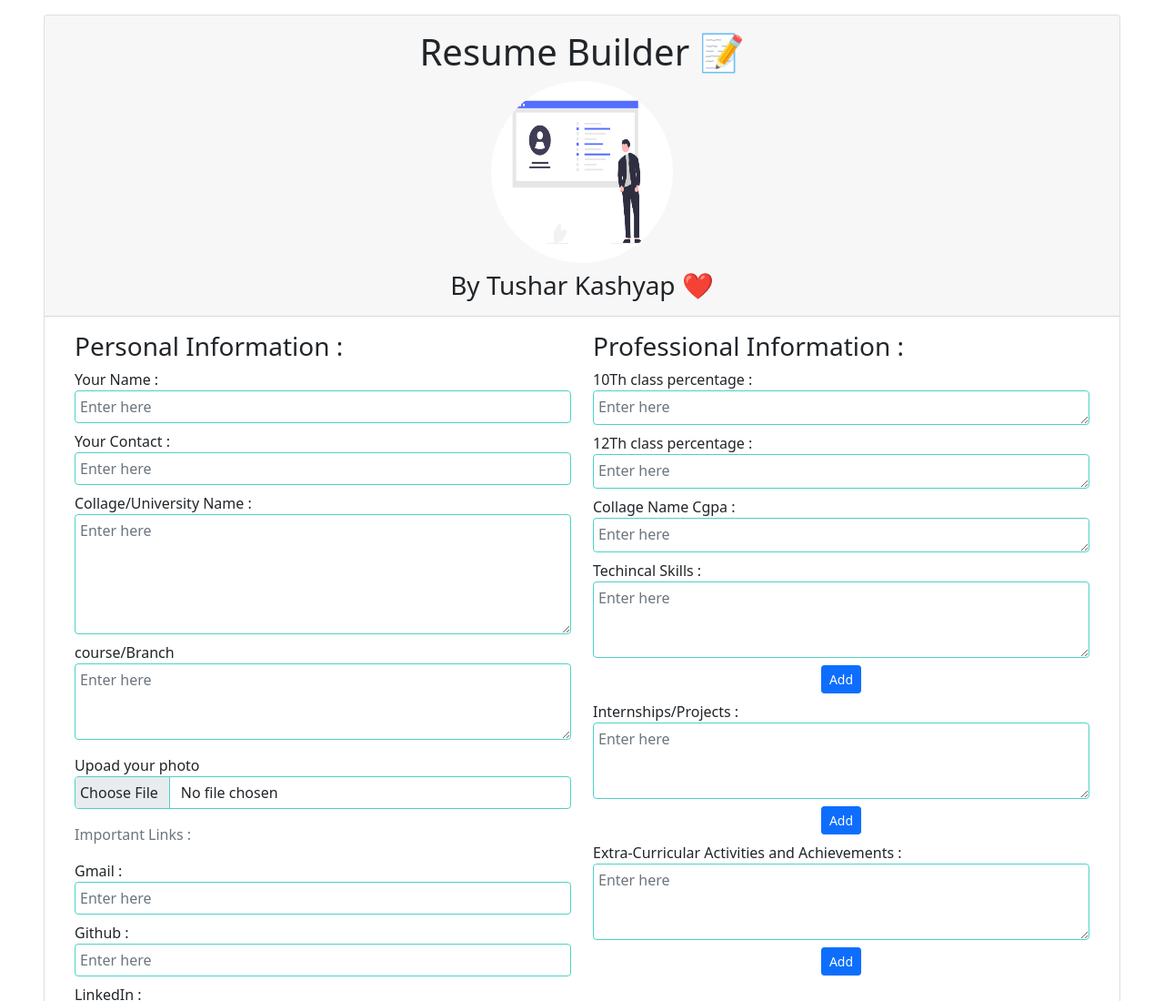
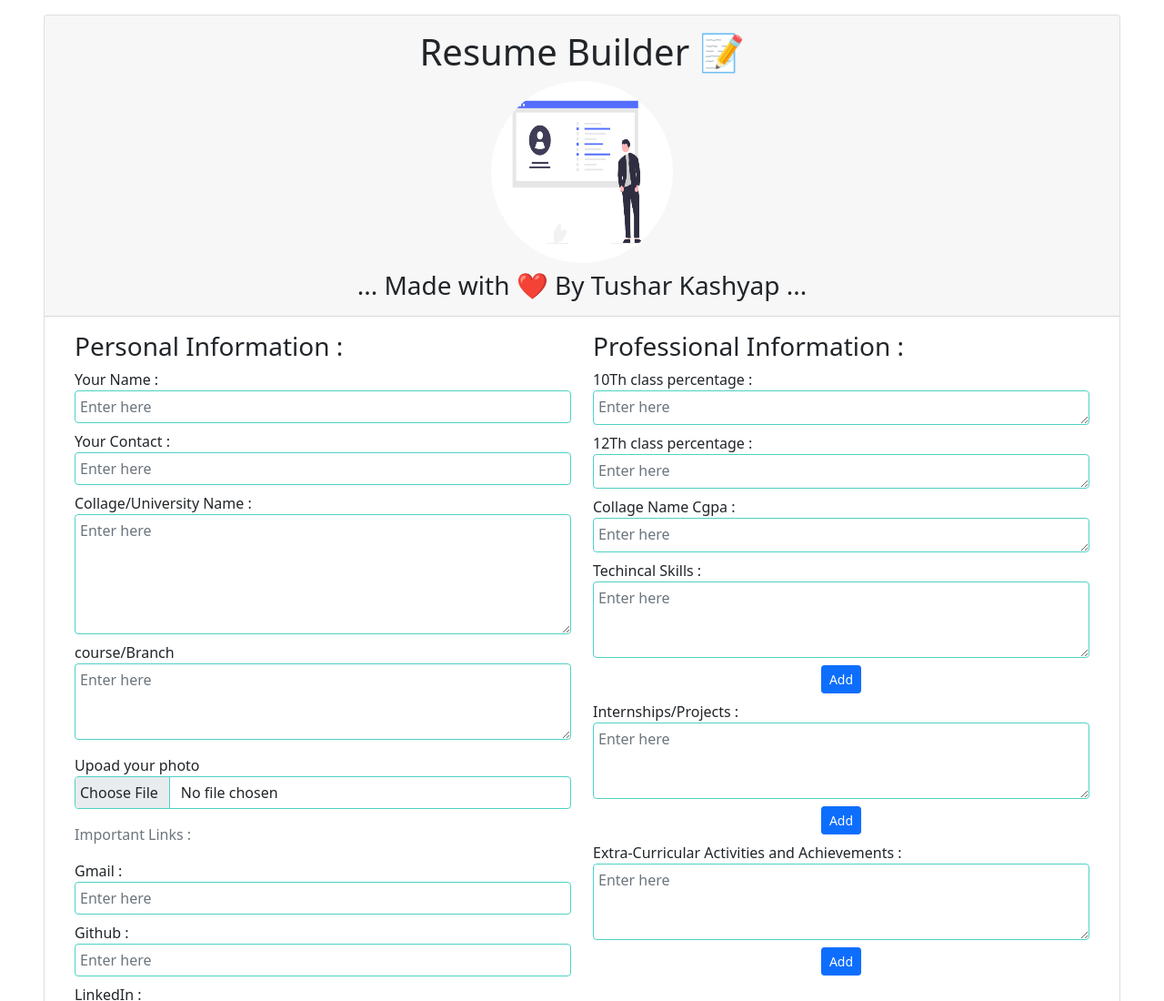
Before and after one commit to tusharkashyap2768/Resume-Builder, a plain HTML site: page index.html in a window 1280 px wide. Shown: the top 1100 px of the page at 91% size. Drawn offline with nearby package versions, Linux system fonts and the light colour scheme.

Commit message:
Add files via upload

```diff
--- a/index.html
+++ b/index.html
@@ -23,7 +23,7 @@
                 <img class="circular--square" src="undraw_Updated_resume_re_q1or.png" />
             </div>
 
-            <h3 class="text-center">By Tushar Kashyap ❤️  </h3>
+            <h3 class="text-center">... Made with ❤️ By Tushar Kashyap ... </h3>
 
         </div>
         <div class="card-body">
--- a/script.js
+++ b/script.js
@@ -163,4 +163,3 @@ function addNewWEField() {
   function printCV() {
     window.print();
   }
-//TUSHAR KASHYAP :)
```
Also changed, not shown: IMG_20220521_193914-01.jpeg (added), 2 other files.
